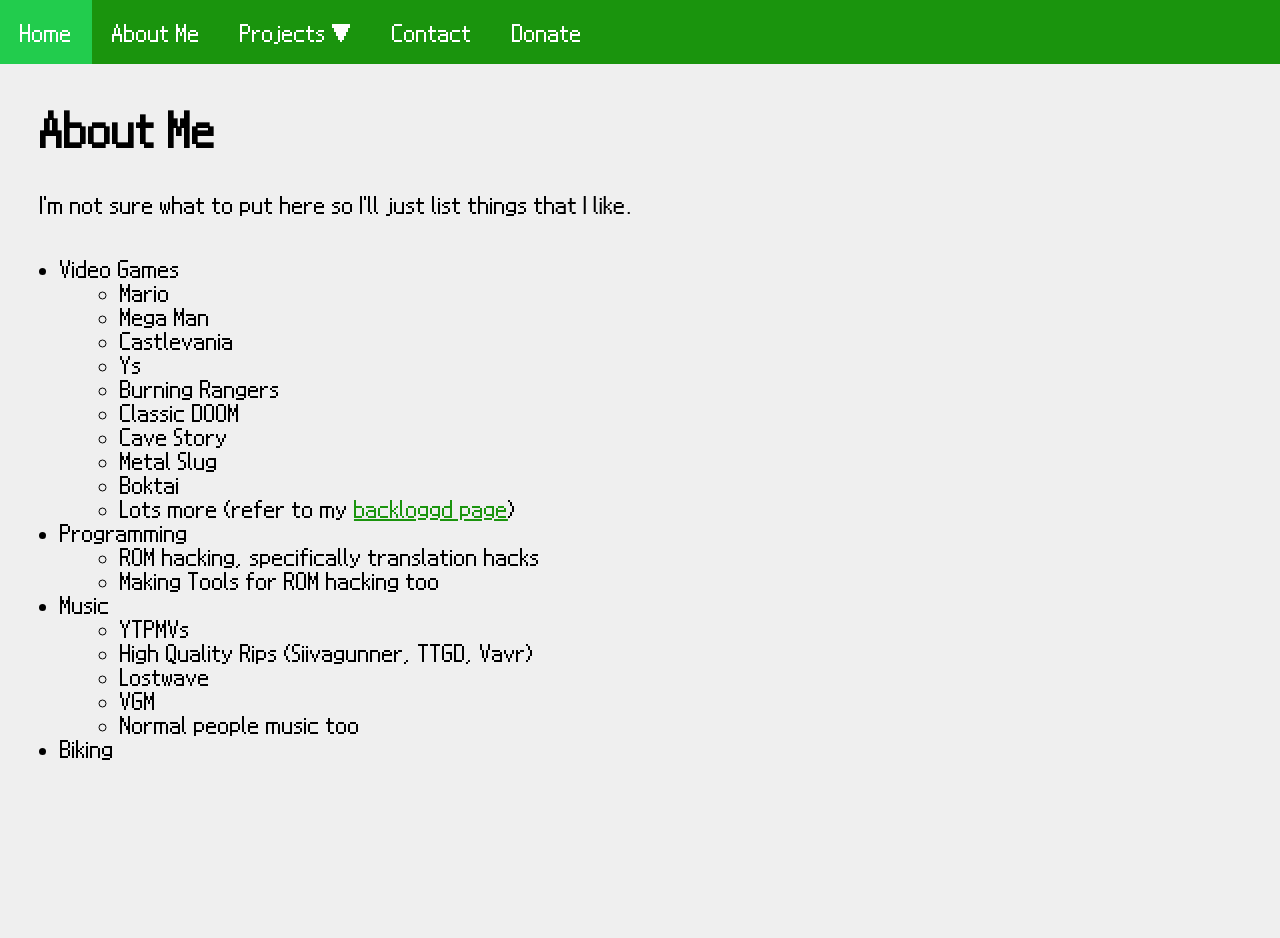
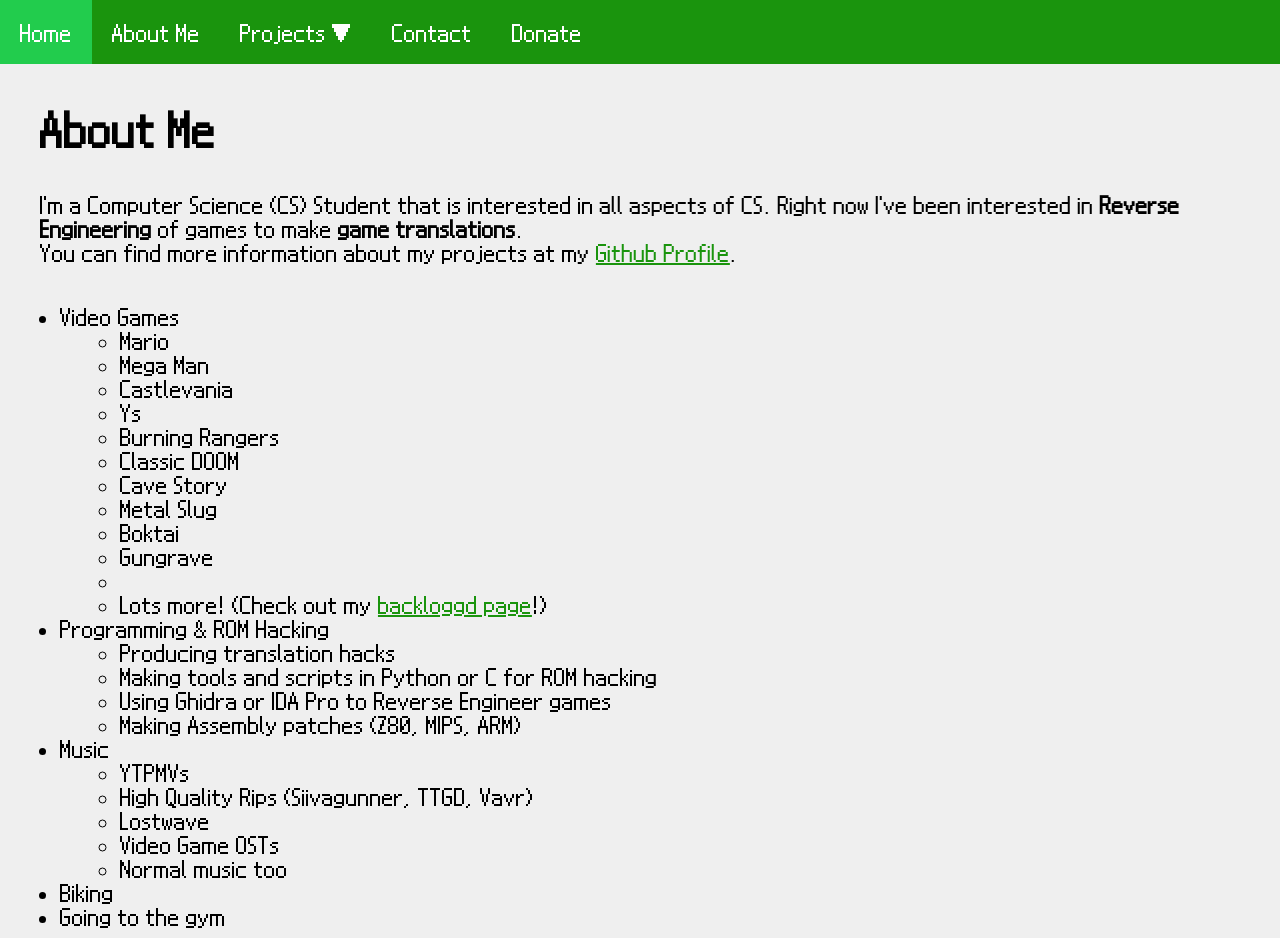
Before and after one commit to Kaisaan/kaisaan.github.io, a Jekyll site: the page built from pages/about.html, in a window 1280 px wide. Built offline with Jekyll 4.4.1, drawn with Linux system fonts in a browser that asks for light colours; some web fonts are replaced; before the commit the page ends 900 px from its top, so only the background shows below that.

Commit message:
Update About Me Page

```diff
--- a/pages/about.html
+++ b/pages/about.html
@@ -6,7 +6,8 @@ description: About Kaisaan
 
 <h1>About Me</h1>
 
-<p>I'm not sure what to put here so I'll just list things that I like.</p>
+<p>I'm a Computer Science (CS) Student that is interested in all aspects of CS. Right now I've been interested in <b>Reverse Engineering</b> of games to make <b>game translations</b>.<br>
+You can find more information about my projects at my <a href="https://github.com/Kaisaan" target="_blank">Github Profile</a>.</p>
 
 <ul>
     <li>Video Games<ul>
@@ -19,21 +20,26 @@ description: About Kaisaan
         <li>Cave Story</li>
         <li>Metal Slug</li>
         <li>Boktai</li>
-        <li>Lots more (refer to my <a href="https://www.backloggd.com/u/Kaisaan/" target="_blank">backloggd page</a>)</li>
+        <li>Gungrave</li>
+        <li></li>
+        <li>Lots more! (Check out my <a href="https://www.backloggd.com/u/Kaisaan/" target="_blank">backloggd page</a>!)</li>
     </ul></li>
 
-    <li>Programming<ul>
-        <li>ROM hacking, specifically translation hacks</li>
-        <li>Making Tools for ROM hacking too</li>
+    <li>Programming & ROM Hacking<ul>
+        <li>Producing translation hacks</li>
+        <li>Making tools and scripts in Python or C for ROM hacking</li>
+        <li>Using Ghidra or IDA Pro to Reverse Engineer games</li>
+        <li>Making Assembly patches (Z80, MIPS, ARM)</li>
     </ul></li>
 
     <li>Music<ul>
         <li>YTPMVs</li>
         <li>High Quality Rips (Siivagunner, TTGD, Vavr)</li>
         <li>Lostwave</li>
-        <li>VGM</li>
-        <li>Normal people music too</li>
+        <li>Video Game OSTs</li>
+        <li>Normal music too</li>
     </ul></li>
 
     <li>Biking</li>
+    <li>Going to the gym</li>
 </ul>
```
